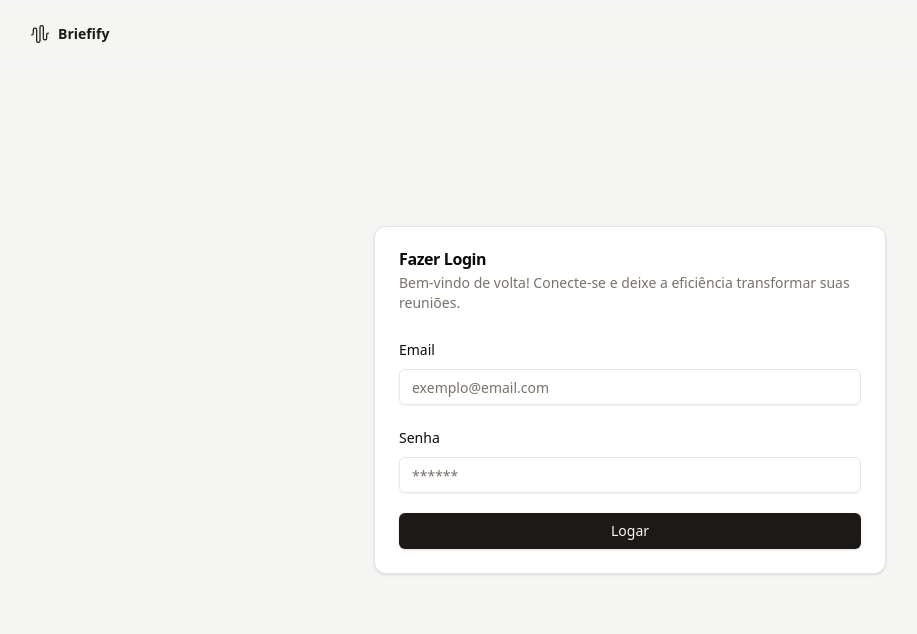
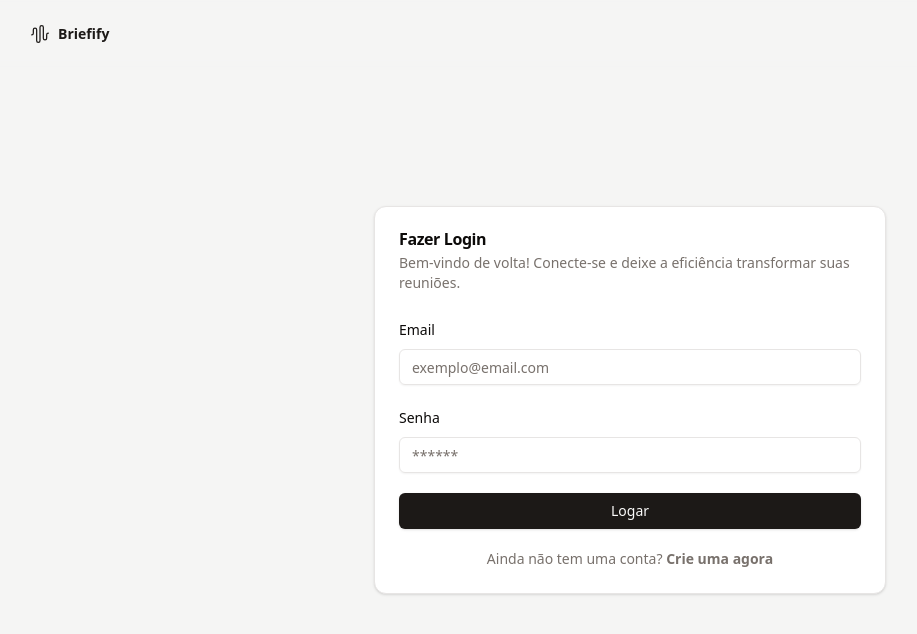
Before and after one commit to 4-ANO-COMP-IMT/briefify, a React (Vite) app in the folder front/: page /sign-in in a window 1280 px wide. Shown: the top 634 px of the page, without its empty margins (10-927 px from the left). Built offline with nearby package versions, Linux system fonts and the light colour scheme.

Commit message:
feat(front): sign-in link to sign-up

```diff
--- a/front/src/pages/sign-in.tsx
+++ b/front/src/pages/sign-in.tsx
@@ -113,6 +113,12 @@ export default function SignIn() {
               </Button>
             </form>
           </Form>
+          <p className="text-muted-foreground text-sm w-full text-center pt-5">
+            Ainda não tem uma conta?{" "}
+            <a href="/sign-up" className="hover:underline">
+              <strong className="font-semibold">Crie uma agora</strong>
+            </a>
+          </p>
         </CardContent>
       </Card>
     </div>
```
